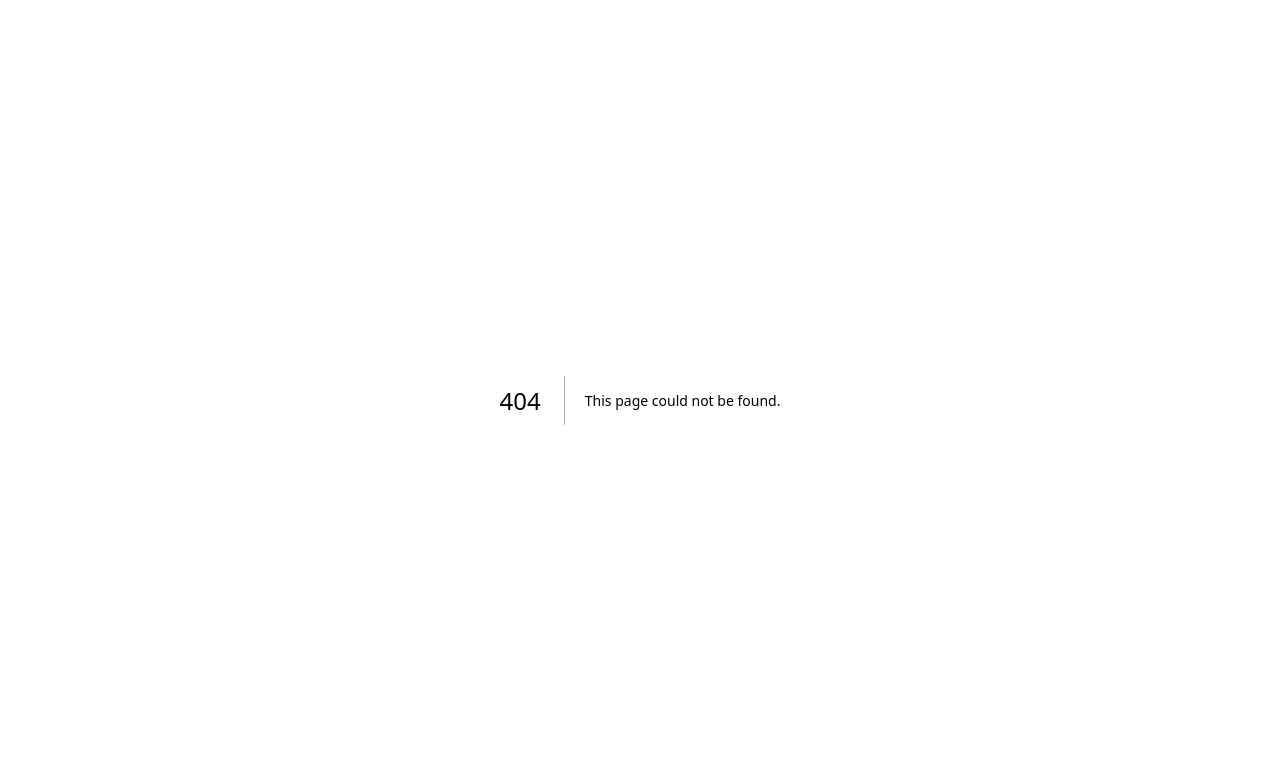
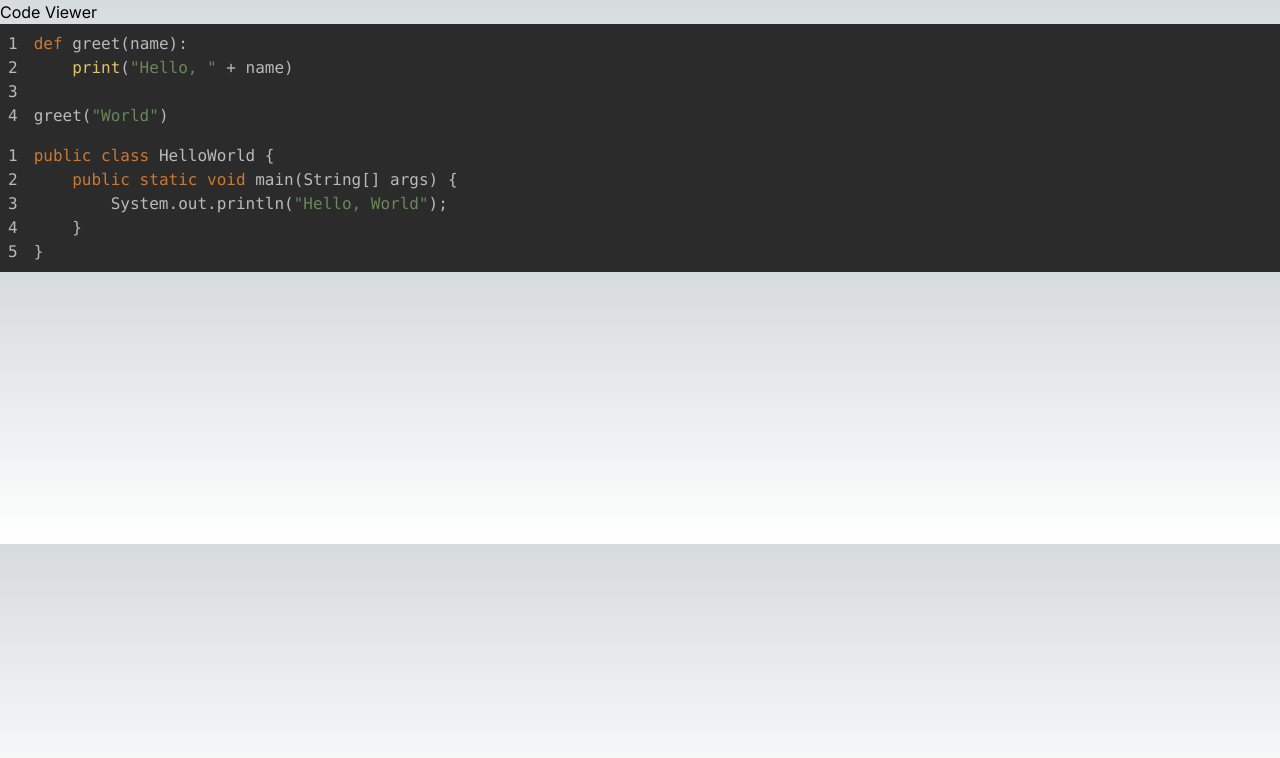
Before and after one commit to IAmRiteshKoushik/coderev-web, a Next.js app: page /viewer in a window 1280 px wide. Before the commit this address had no page. Shown: the top 758 px of the page. Built offline with nearby package versions, Linux system fonts and the light colour scheme.

Commit message:
Code-viewer

```diff
--- /dev/null
+++ b/src/app/_components/CodeViewer.tsx
@@ -0,0 +1,25 @@
+import React from 'react';
+import SyntaxHighlighter from 'react-syntax-highlighter';
+import { darcula } from 'react-syntax-highlighter/dist/esm/styles/hljs';
+import Scrollbar from 'react-scrollbars-custom'; // Import Scrollbar from 'react-scrollbars-custom'
+
+interface CodeViewerProps {
+  code: string;
+  language: string;
+}
+
+const CodeViewer: React.FC<CodeViewerProps> = ({ code, language }) => {
+  return (
+    <div className="code-viewer">
+      {/* Scrollbar component as a wrapper */}
+
+        {/* SyntaxHighlighter component */}
+        <SyntaxHighlighter language={language} style={darcula} showLineNumbers wrapLines>
+          {code}
+        </SyntaxHighlighter>
+
+    </div>
+  );
+};
+
+export default CodeViewer;
--- /dev/null
+++ b/src/app/viewer/page.tsx
@@ -0,0 +1,28 @@
+import React from 'react';
+import CodeViewer from '../_components/CodeViewer';
+//import SyntaxHighlighter from 'react-syntax-highlighter/dist/esm/prism-light';
+//import { darcula } from 'react-syntax-highlighter/dist/esm/styles/hljs';
+//import Scrollbars from 'react-scrollbars-custom';
+
+const Page: React.FC = () => {
+  const pythonCode = `def greet(name):
+    print("Hello, " + name)
+
+greet("World")`;
+
+  const javaCode = `public class HelloWorld {
+    public static void main(String[] args) {
+        System.out.println("Hello, World");
+    }
+}`;
+
+  return (
+    <div className="code-page">
+      <h1>Code Viewer</h1>
+      <CodeViewer code={pythonCode} language="python" />
+      <CodeViewer code={javaCode} language="java" />
+    </div>
+  );
+};
+
+export default Page;
```
Also changed, not shown: package.json (+7 -4 lines), 1 other file (tests, documents, lock files or other folders).
